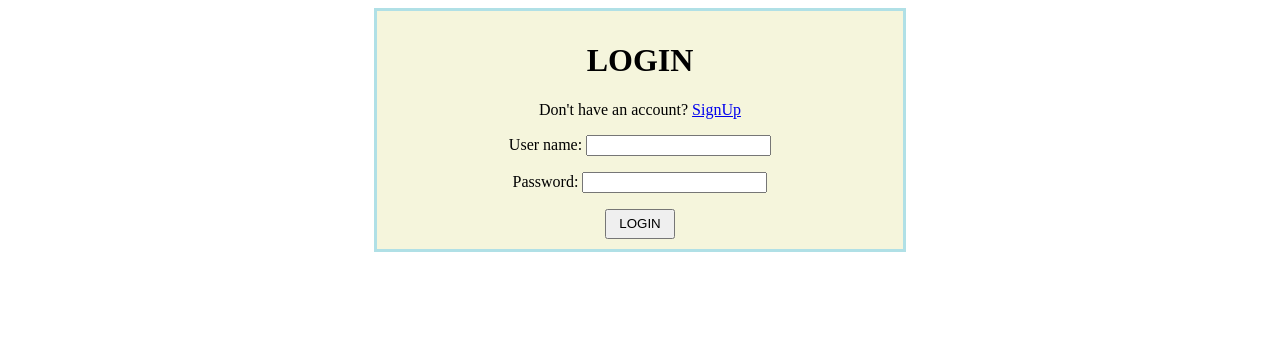
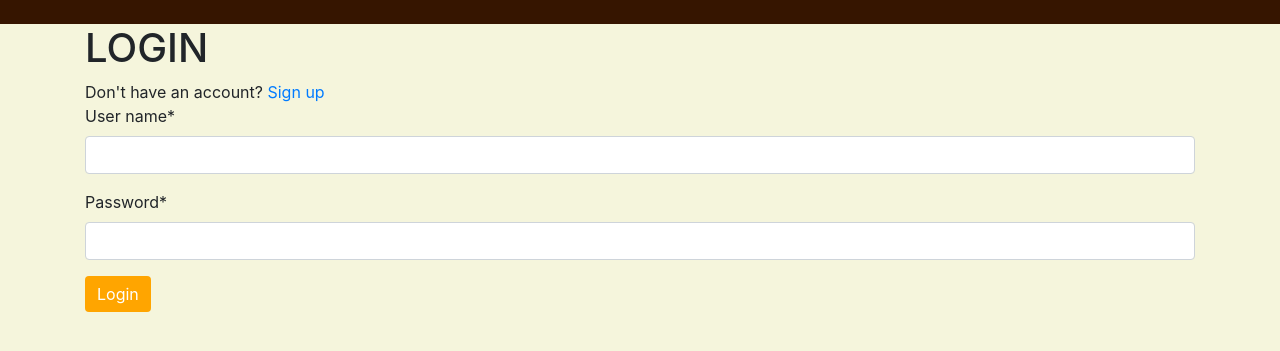
Before and after one commit to michelle-atala/library-mgt, a Django app: page /login/ in a window 1280 px wide. Shown: the top 351 px of the page. Run offline with Django 4.2, Linux system fonts and the light colour scheme; some libraries are stand-ins or nearby versions.

Commit message:
Tried Implementing template design from canva.

```diff
--- a/LibraryProject/LibraryProject/settings.py
+++ b/LibraryProject/LibraryProject/settings.py
@@ -16,6 +16,7 @@ from pathlib import Path
 BASE_DIR = Path(__file__).resolve().parent.parent
 TEMPLATE_DIR = os.path.join(BASE_DIR, "templates")
 STATIC_FILES = os.path.join(BASE_DIR, "staticfiles")
+CRISPY_TEMPLATE_PACK = 'bootstrap4'
 
 
 # Quick-start development settings - unsuitable for production
@@ -40,6 +41,7 @@ INSTALLED_APPS = [
     'django.contrib.messages',
     'django.contrib.staticfiles',
     'The_Library',
+    'crispy_forms'
 
 ]
 
--- a/LibraryProject/templates/Base.html
+++ b/LibraryProject/templates/Base.html
@@ -1,16 +1,42 @@
-<!DOCTYPE html>
+<!doctype html>
 <html lang="en">
 <head>
-    <meta charset="UTF-8">
-    <title>Title</title>
+  <meta charset="utf-8">
+  <meta name="viewport" content="width=device-width, initial-scale=1, shrink-to-fit=no">
+  <link rel="stylesheet" href="https://stackpath.bootstrapcdn.com/bootstrap/4.1.3/css/bootstrap.min.css" integrity="sha384-MCw98/SFnGE8fJT3GXwEOngsV7Zt27NXFoaoApmYm81iuXoPkFOJwJ8ERdknLPMO" crossorigin="anonymous">
+  {% block title %}
+  {% endblock %}
 </head>
-<body style ="background-color: beige; font-family: Arial">
-{%block content%}
+<style>
+    body{background-color:beige;}
+    .btn-primary, .btn-primary:hover, .btn-primary:active, .btn-primary:visited {
+    background-color: orange !important; border: 1px beige
+}
 
-replace me
-<a href="{% url 'logout' %}">Logout</a>
+    .first{
+    width: 100%;
+    background-color: #361500;
+    }
 
-{%endblock content%}
 
+</style>
+<body>
+<!--<div class="row bg-primary">-->
+<!--&lt;!&ndash;  <div class="col-lg-4 ">&nbsp;</div>&ndash;&gt;-->
+<!--</div>-->
+
+<div class="first">
+  <table border="0">
+    <tr>&nbsp;</tr>
+  </table>
+</div>
+  <div class="container">
+    {% block content %}
+    {% endblock %}
+  </div>
+<table class="table table-striped">
+  {% block table %}
+  {% endblock %}
+</table>
 </body>
 </html>
--- a/LibraryProject/templates/login.html
+++ b/LibraryProject/templates/login.html
@@ -1,38 +1,44 @@
+{% extends "Base.html" %}
+{% load crispy_forms_tags %}
 <!DOCTYPE html>
 <html lang="en">
 <head>
     <meta charset="UTF-8">
     <!--link rel="stylesheet" href="style.css"-->
-    <style>
-        .center {
-    margin: auto;
-    width: 40%;
-    border: 3px solid powderblue;
-    padding: 10px;
-    background-color:beige;
-    center vertically;
-        }
-    </style>
+<!--    <style>-->
+<!--        .center {-->
+<!--    margin: auto;-->
+<!--    width: 40%;-->
+<!--    border: 3px solid powderblue;-->
+<!--    padding: 10px;-->
+<!--    background-color:beige;-->
+<!--    center vertically;-->
+<!--        }-->
+<!--    </style>-->
     <title>LOGIN</title>
 
 </head>
 <body>
-<div class="center">
+<!--<div class="center">-->
+{% block content %}
 <form action="{% url 'verify' %}" method="GET">{% csrf_token %}
 
 
-    <center>
+<!--    <center>-->
 
     <h1>LOGIN</h1>
-    Don't have an account? <a href="{% url 'SignUp' %}">SignUp</a>
+    Don't have an account? <a href="{% url 'SignUp' %}">Sign up</a>
 <!--    USERNAME:<br>-->
 <!--    <input name ="user_name"><br><br>-->
 <!--    PASSWORD:<br>-->
 <!--    <input type ="password"><br><br>-->
-     {{form.as_p}}
-    <input type ="submit" value="LOGIN" style="background-color:sky;height:30px;width:70px" >
+     {{form|crispy}}
+<!--    <input type ="submit" value="LOGIN" style="background-color:sky;height:30px;width:70px" >-->
+        <button type="submit" class="btn btn-primary">Login</button>
 
-    </center>
-</form></div>
+<!--    </center>-->
+</form>
+{% endblock %}
+<!--</div>-->
 </body>
 </html>
```
Also changed, not shown: LibraryProject/templates/index.html (+22 -20 lines), LibraryProject/templates/search.html (+10 -4 lines), LibraryProject/The_Library/migrations/0001_initial.py (added), LibraryProject/db.sqlite3.
